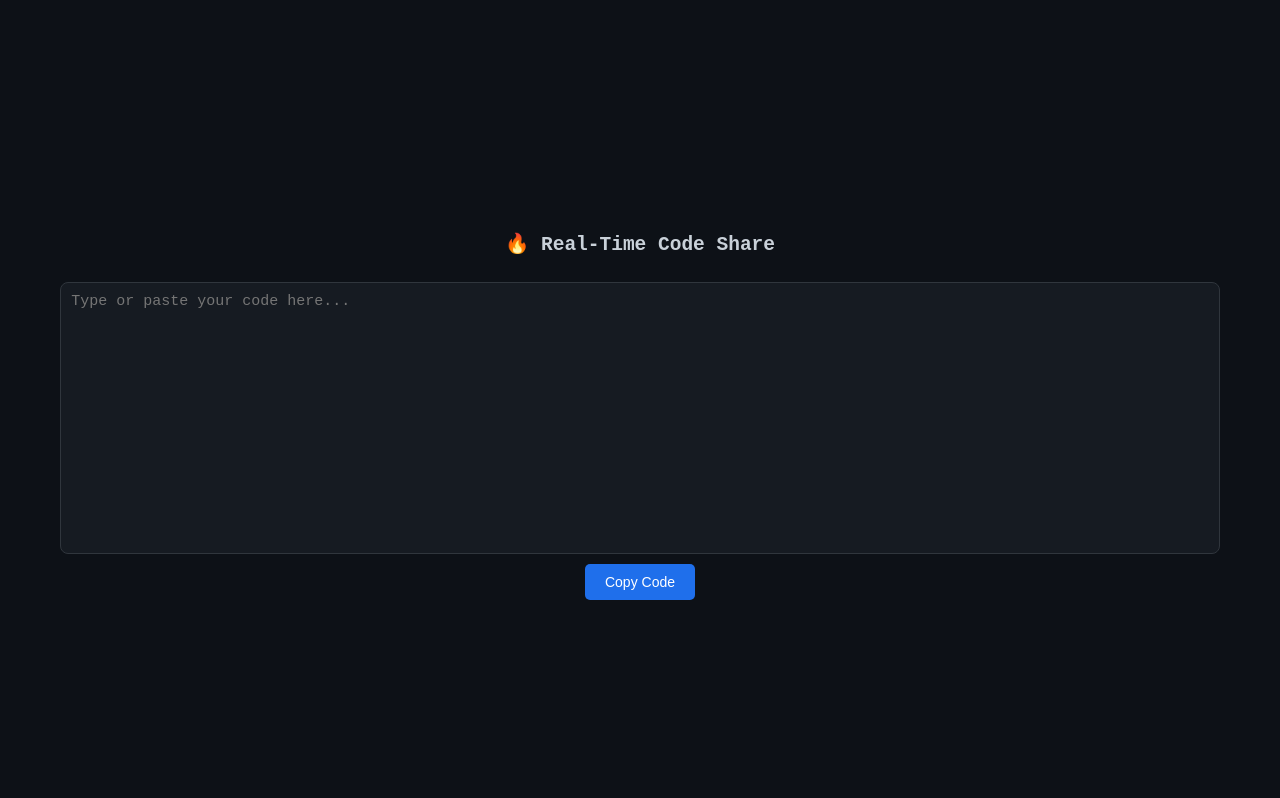
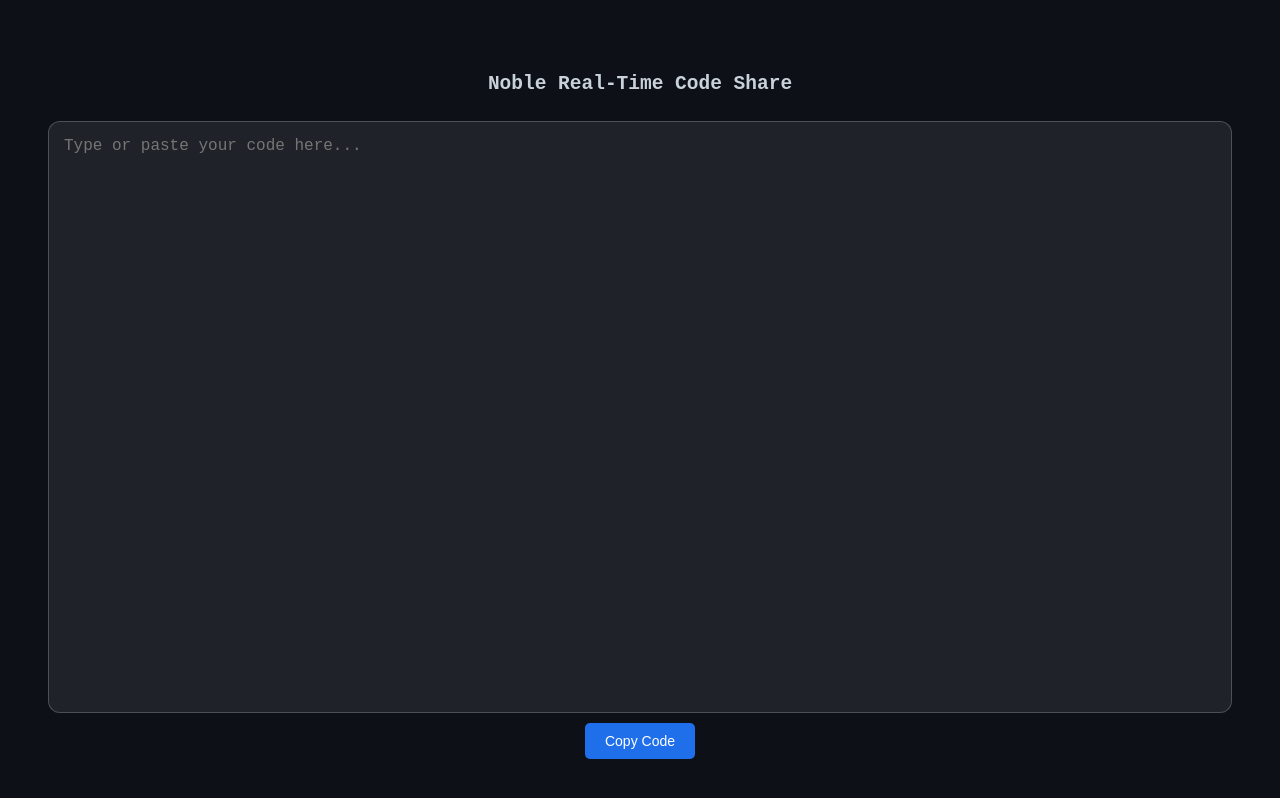
Before and after one commit to noblefx0/live-chat-, a plain HTML site: page index.html in a window 1280 px wide. Drawn offline with Linux system fonts and the light colour scheme; no server answers.

Commit message:
Update index.html

```diff
--- a/index.html
+++ b/index.html
@@ -5,6 +5,16 @@
   <meta name="viewport" content="width=device-width, initial-scale=1.0" />
   <title>Code Share</title>
   <style>
+
+  body {
+  display: flex;
+  flex-direction: column;
+  align-items: center;
+  justify-content: center;
+  height: 100vh;
+  background: linear-gradient(135deg, #0d1117, #1b2838);
+  color: white;
+}
     body {
       font-family: monospace;
       background: #0d1117;
@@ -16,18 +26,26 @@
       height: 100vh;
       gap: 10px;
     }
+
     textarea {
-      width: 90%;
-      height: 250px;
-      background: #161b22;
-      color: #c9d1d9;
-      border: 1px solid #30363d;
-      padding: 10px;
-      border-radius: 8px;
-      outline: none;
-      resize: none;
-      font-size: 15px;
-    }
+  width: 90vw;
+  height: 70vh;
+  font-family: 'Fira Code', monospace;
+  font-size: 16px;
+  color: #fff;
+  background: rgba(255, 255, 255, 0.08);
+  border: 1px solid rgba(255, 255, 255, 0.2);
+  border-radius: 12px;
+  padding: 15px;
+  resize: none;
+  outline: none;
+  transition: 0.3s;
+}
+
+textarea:focus {
+  border-color: #4a90e2;
+  box-shadow: 0 0 10px #4a90e2;
+}
     button {
       background: #238636;
       border: none;
@@ -49,7 +67,7 @@
   </style>
 </head>
 <body>
-  <h2>🔥 Real-Time Code Share</h2>
+  <h2>Noble Real-Time Code Share</h2>
   <textarea id="codeBox" placeholder="Type or paste your code here..."></textarea>
   <div>
     <button id="copyBtn" class="copy-btn">Copy Code</button>
```
